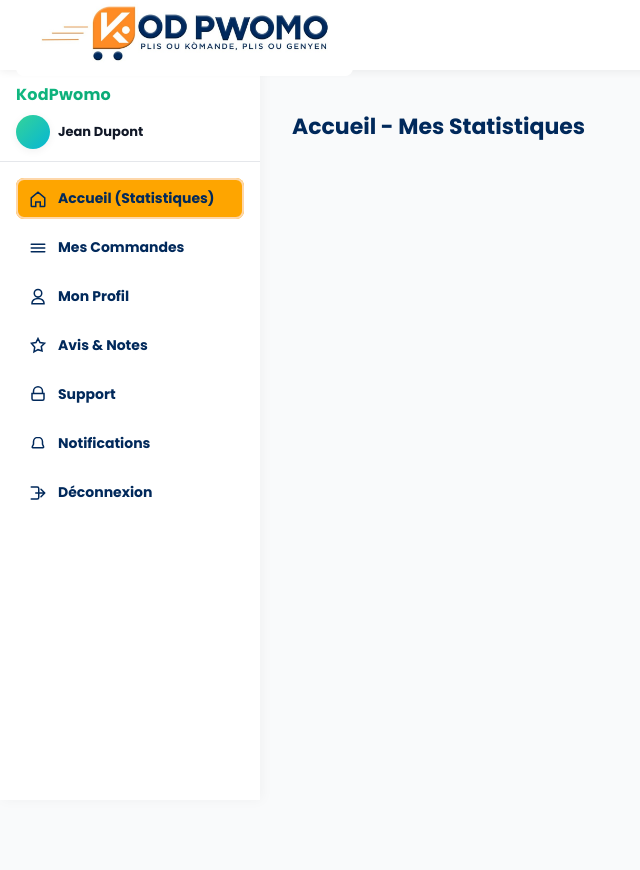
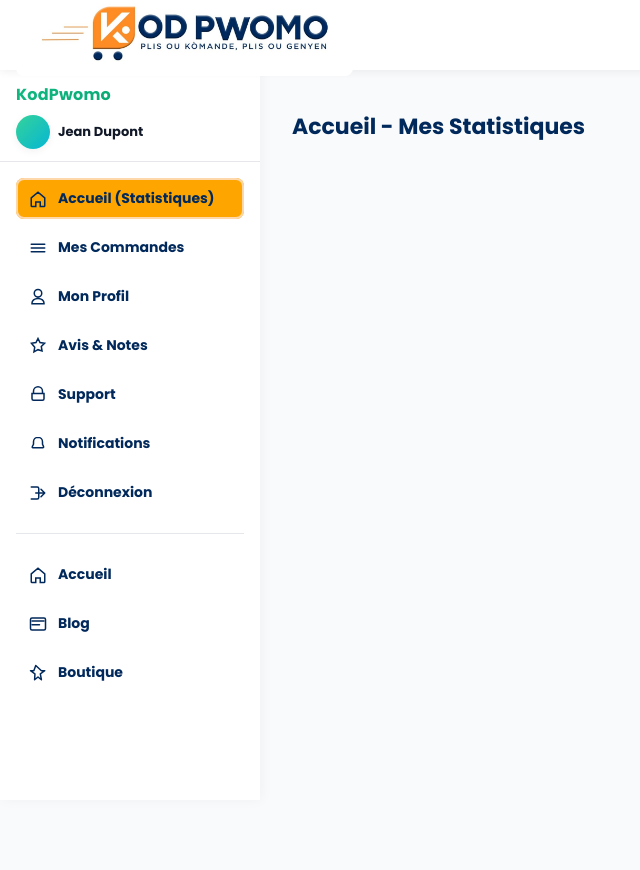
Before and after one commit to self-007/kodPwomo, a PHP site: page /kodpwomo/dashboard_user/dashboard.php in a window 1280 px wide. Shown: the whole page, without its empty margins (0-640 px from the left). Run offline with PHP 8.4, Linux system fonts and the light colour scheme.

Commit message:
link pages url

```diff
--- a/boutique.php
+++ b/boutique.php
@@ -962,10 +962,11 @@
                     <span></span>
                 </button>
                 <div class="nav-menu" id="navMenu" role="menu">
+                    <a href="index.php" role="menuitem">Accueil</a>
+                    <a href="blog.php" role="menuitem">Blog</a>
+                    <a href="boutique.php" role="menuitem">Boutique</a>
                     <a href="dashboard_user/dashboard.php" role="menuitem">Dashboard</a>
-                    <a href="boutique.php" role="menuitem">Boutique</a>
                     <a href="agent.php" role="menuitem">Restaurant</a>
-                    <a href="index.php" role="menuitem">Home</a>
                 </div>
             </nav>
         </div>
--- a/dashboard_user/dashboard.php
+++ b/dashboard_user/dashboard.php
@@ -365,6 +365,19 @@
                 <a href="#" class="nav-link" data-target="logout">
                     <svg viewBox="0 0 24 24" fill="none" aria-hidden="true"><path d="M16 17l5-5-5-5M21 12H9" stroke="currentColor" stroke-width="2" stroke-linecap="round" stroke-linejoin="round"/><path d="M3 4h8a2 2 0 0 1 2 2v12a2 2 0 0 1-2 2H3" stroke="currentColor" stroke-width="2" stroke-linecap="round"/></svg>
                     Déconnexion
+                </a>
+                <hr style="margin:12px 0; border:none; border-top:1px solid #e5e7eb">
+                <a href="../../index.php" class="nav-link">
+                    <svg viewBox="0 0 24 24" fill="none" aria-hidden="true"><path d="M3 10.5 12 3l9 7.5V21a1 1 0 0 1-1 1h-5v-6H9v6H4a1 1 0 0 1-1-1v-10.5Z" stroke="currentColor" stroke-width="2" stroke-linecap="round"/></svg>
+                    Accueil
+                </a>
+                <a href="../../blog.php" class="nav-link">
+                    <svg viewBox="0 0 24 24" fill="none" aria-hidden="true"><path d="M4 4h16a2 2 0 0 1 2 2v12a2 2 0 0 1-2 2H4a2 2 0 0 1-2-2V6a2 2 0 0 1 2-2Z" stroke="currentColor" stroke-width="2" stroke-linecap="round"/><path d="M4 8h16M4 13h10" stroke="currentColor" stroke-width="2" stroke-linecap="round"/></svg>
+                    Blog
+                </a>
+                <a href="../../boutique.php" class="nav-link">
+                    <svg viewBox="0 0 24 24" fill="none" aria-hidden="true"><path d="M9 2L6.46 9H2l5.91 4.29L7.46 21 12 17.29 16.54 21l-1.45-7.71L21 9h-4.46L9 2Z" stroke="currentColor" stroke-width="2" stroke-linecap="round" stroke-linejoin="round"/></svg>
+                    Boutique
                 </a>
             </nav>
         </aside>
@@ -1191,9 +1204,13 @@
             nav.addEventListener('click', (e)=>{
                 const link = e.target.closest('.nav-link');
                 if(!link) return;
-                e.preventDefault();
                 const target = link.getAttribute('data-target');
-                if(target) setActiveSection(target);
+                // Solo prevenir el comportamiento por défault si c'est un lien interne (avec data-target)
+                if(target) {
+                    e.preventDefault();
+                    setActiveSection(target);
+                }
+                // Sinon laisser le lien fonctionner normalement (pour Accueil, Blog, Boutique)
             });
 
             // Keyboard access
```
Also changed, not shown: dashboard.php (+19 -2 lines), index.php (+5 -2 lines).
